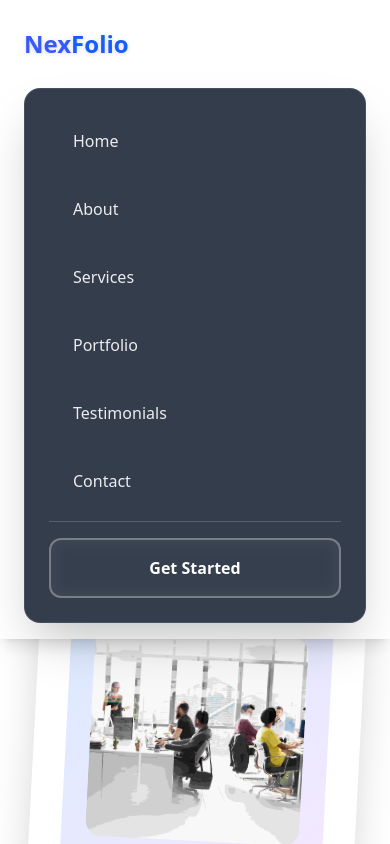
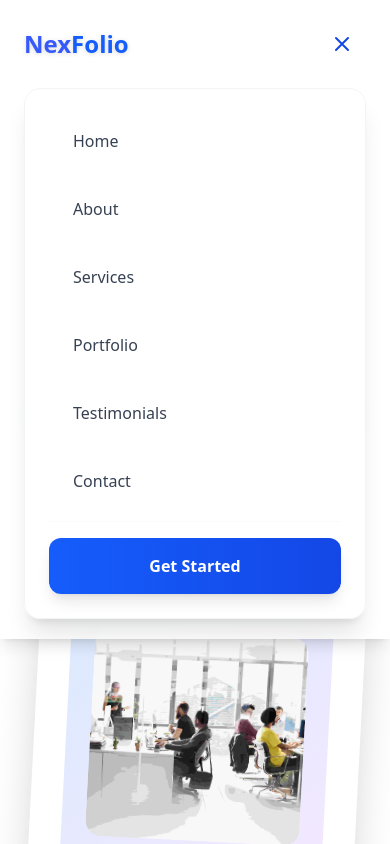
Before and after one commit to asrafsujan247/nexfolio-agency-portfolio, a React (Vite) app: page / in a window 390 px wide. Both pictures are taken after a click on the button 342 px from the left and 44 px from the top of the page. Shown: the top 844 px of the page. Built offline with nearby package versions, Linux system fonts and the light colour scheme.

Commit message:
Made the header nav responsive for mobile devices and desktop devices and changed the font weight of the buttons of hero section

```diff
--- a/src/components/Header.jsx
+++ b/src/components/Header.jsx
@@ -120,7 +120,7 @@ const Header = () => {
             className={`md:hidden relative p-3 rounded-xl transition-all duration-300 group ${
               isScrolled
                 ? "text-gray-700 hover:text-blue-600"
-                : "text-white hover:text-blue-300"
+                : "text-blue-700 hover:text-blue-300"
             }`}
             onClick={() => setIsMobileMenuOpen(!isMobileMenuOpen)}
           >
@@ -156,23 +156,13 @@ const Header = () => {
 
         {/* Mobile Navigation */}
         {isMobileMenuOpen && (
-          <div
-            className={`md:hidden mb-4 rounded-2xl backdrop-blur-xl transition-all duration-300 transform ${
-              isScrolled
-                ? "bg-white/95 shadow-xl border border-gray-100"
-                : "bg-gray-800/90 border border-white/10 shadow-2xl"
-            }`}
-          >
+          <div className="md:hidden mb-5 rounded-2xl backdrop-blur-xl transition-all duration-300 transform bg-white/95 shadow-xl border border-gray-100">
             <div className="p-6 space-y-3">
               {navItems.map((item) => (
                 <a
                   key={item.name}
                   href={item.href}
-                  className={`relative block px-6 py-4 rounded-xl font-medium text-base transition-all duration-300 group overflow-hidden ${
-                    isScrolled
-                      ? "text-gray-700 hover:text-blue-600"
-                      : "text-white/90 hover:text-white"
-                  }`}
+                  className="relative block px-6 py-4 rounded-xl font-medium text-base transition-all duration-300 group overflow-hidden text-gray-700 hover:text-blue-600"
                   onClick={() => setIsMobileMenuOpen(false)}
                 >
                   <span className="relative z-10">{item.name}</span>
@@ -186,21 +176,8 @@ const Header = () => {
                 </a>
               ))}
               <div className="pt-4 border-t border-gray-200/20">
-                <button
-                  className={`relative w-full px-6 py-4 rounded-xl font-semibold text-base transition-all duration-300 group overflow-hidden ${
-                    isScrolled
-                      ? "bg-gradient-to-r from-blue-600 to-blue-700 text-white shadow-lg"
-                      : "bg-white/10 backdrop-blur-sm text-white border-2 border-white/30"
-                  }`}
-                >
+                <button className="relative w-full px-6 py-4 rounded-xl font-semibold text-base transition-all duration-300 group overflow-hidden bg-gradient-to-r from-blue-600 to-blue-700 text-white shadow-lg">
                   <span className="relative z-10">Get Started</span>
-                  <div
-                    className={`absolute inset-0 rounded-xl transition-all duration-300 transform scale-0 group-hover:scale-100 ${
-                      isScrolled
-                        ? "bg-gradient-to-r from-blue-700 to-blue-800"
-                        : "bg-white/20"
-                    }`}
-                  ></div>
                 </button>
               </div>
             </div>
--- a/src/components/Hero.jsx
+++ b/src/components/Hero.jsx
@@ -45,13 +45,13 @@ const Hero = () => {
             <div className="flex flex-col sm:flex-row gap-4 justify-center lg:justify-start">
               <a
                 href="#contact"
-                className="bg-blue-600 text-white px-8 py-4 rounded-full hover:bg-blue-700 transition-all duration-300 transform hover:scale-105 shadow-lg"
+                className="bg-blue-600 text-white px-8 py-4 rounded-full hover:bg-blue-700 transition-all duration-300 transform hover:scale-105 shadow-lg font-semibold"
               >
                 Start Your Project
               </a>
               <a
                 href="#portfolio"
-                className="border-2 border-gray-300 text-gray-700 px-8 py-4 rounded-full hover:border-blue-600 hover:text-blue-600 transition-all duration-300"
+                className="border-2 border-gray-300 text-gray-600 px-8 py-4 rounded-full hover:border-blue-600 hover:text-blue-600 transition-all duration-300 font-semibold"
               >
                 View Our Work
               </a>
```
